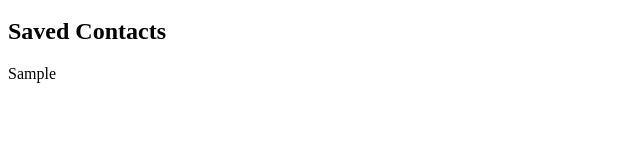
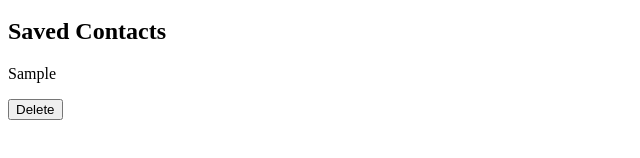
Before and after one commit to mdiazelt/RevPay-Banking-Project, an Angular app in the folder frontend/: page /money in a window 1280 px wide. Both pictures are taken after typing "Sample", "Sample" into the empty fields and a click on the button "Add Contact". Shown: the part 258-416 px from the top of the page, without its empty margins (0-640 px from the left). Built offline with nearby package versions, Linux system fonts and the light colour scheme.

Commit message:
delete contact

```diff
--- a/frontend/src/app/components/send-request-money/send-request-money.component.html
+++ b/frontend/src/app/components/send-request-money/send-request-money.component.html
@@ -20,7 +20,10 @@
 
 <section>
     <h2>Saved Contacts</h2>
-    <div *ngFor="let contact of contacts">
-        <p>{{contact}}</p>
+    <div *ngFor="let contact of contacts; index as i">
+        <div class="contact" *ngIf="mounted">
+            <p>{{contact}}</p>
+            <button (click)="deleteContact(i)">Delete</button>
+        </div>
     </div>
 </section>
--- a/frontend/src/app/components/send-request-money/send-request-money.component.ts
+++ b/frontend/src/app/components/send-request-money/send-request-money.component.ts
@@ -10,7 +10,7 @@ export class SendRequestMoneyComponent implements OnInit {
   contacts: String[] = [];
   contact: String = "";
   completedTransaction: boolean = false;
-
+  mounted: boolean = true;
 
   constructor() { }
 
@@ -18,11 +18,15 @@ export class SendRequestMoneyComponent implements OnInit {
     this.contacts.push(this.contact);
   }
 
+  deleteContact(item: number) {
+    this.contacts.splice(item, 1);
+  }
   completeTransaction() {
     this.completedTransaction = !this.completedTransaction;
   }
 
   ngOnInit(): void {
+
   }
 
 }
```
